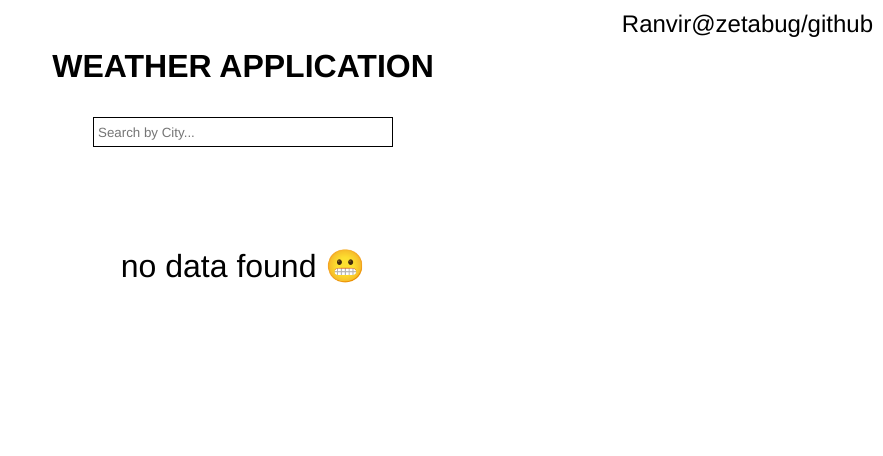
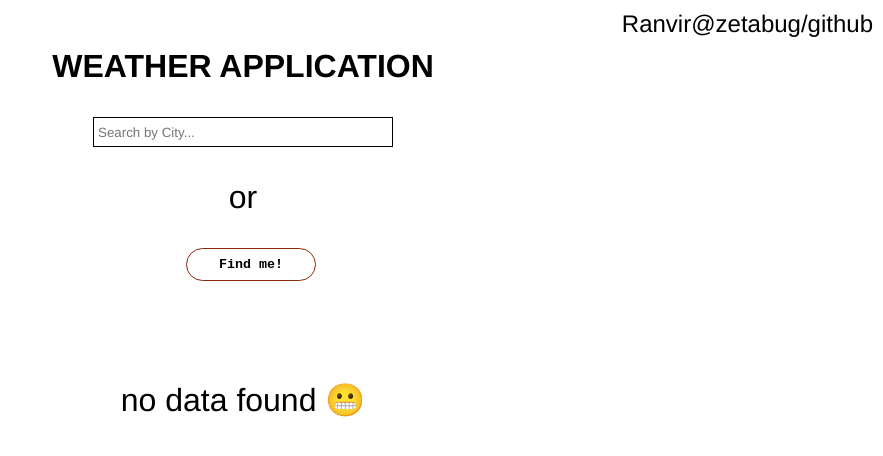
Before and after one commit to zetabug/react-weather-application, a React (Create React App) app: page / in a window 1280 px wide. Shown: the top 456 px of the page, without its empty margins (397-1280 px from the left). Built offline with nearby package versions, Linux system fonts and the light colour scheme; no server answers.

Commit message:
added a geo localisation functionality

```diff
--- a/src/App.js
+++ b/src/App.js
@@ -1,15 +1,24 @@
-import React from 'react'
+import React from 'react';
 import { useState, useEffect } from 'react';
-import './app.css'
-
+import './app.css';
 
 function App() {
-  const [data, setData] = useState(null)
-  const [place, setPlace] = useState(null)
-  const [search, setSearch] = useState("")
+  const [data, setData] = useState(null);
+  const [place, setPlace] = useState(null);
+  const [search, setSearch] = useState('');
+  const [location, setLocation] = useState('');
 
   function handleSearch(e) {
-    setSearch(e.target.value)
+    setSearch(e.target.value);
+  }
+
+  async function geoHandler() {
+    await navigator.geolocation.getCurrentPosition((position) => {
+      const crd = position.coords;
+      const latitude = crd.latitude;
+      const longitude = crd.longitude;
+      setLocation(`${latitude},${longitude}`);
+    });
   }
 
   useEffect(() => {
@@ -17,49 +26,80 @@ function App() {
       method: 'GET',
       headers: {
         'X-RapidAPI-Key': '0173291af0msh62b3ca25953f210p13d732jsn66b4d9f97708',
-        'X-RapidAPI-Host': 'weatherapi-com.p.rapidapi.com'
-      }
+        'X-RapidAPI-Host': 'weatherapi-com.p.rapidapi.com',
+      },
     };
 
     async function fetchdata() {
-      const url = `https://weatherapi-com.p.rapidapi.com/current.json?q=${search}`
-      const response = await fetch(url, options).then(response => response.json())
-      setPlace(response.location)
-      setData(response.current)
+      const url = `https://weatherapi-com.p.rapidapi.com/current.json?q=${location}`;
+      const response = await fetch(url, options).then((response) =>
+        response.json()
+      );
+      setPlace(response.location);
+      setData(response.current);
     }
 
-    fetchdata()
-  }, [search])
+    fetchdata();
+  }, [location]);
+
+  useEffect(() => {
+    const options = {
+      method: 'GET',
+      headers: {
+        'X-RapidAPI-Key': '0173291af0msh62b3ca25953f210p13d732jsn66b4d9f97708',
+        'X-RapidAPI-Host': 'weatherapi-com.p.rapidapi.com',
+      },
+    };
+
+    async function fetchdata() {
+      const url = `https://weatherapi-com.p.rapidapi.com/current.json?q=${search}`;
+      const response = await fetch(url, options).then((response) =>
+        response.json()
+      );
+      setPlace(response.location);
+      setData(response.current);
+    }
+
+    fetchdata();
+  }, [search]);
 
   return (
     <>
-    <div className="container">
-      <h1>WEATHER APPLICATION</h1>
-      <div className="search-sec">
-        <input type="text" placeholder="Search by City..." onChange={handleSearch} />
-      </div>
+      <div className="container">
+        <h1>WEATHER APPLICATION</h1>
+        <div className="search-sec">
+          <input
+            type="text"
+            placeholder="Search by City..."
+            onChange={handleSearch}
+          />
+        </div>
+        <div>
+          <p>or</p>
+        </div>
+        <div>
+          <button onClick={geoHandler}>Find me!</button>
+        </div>
+        <br />
+        <br />
 
-      <br /><br />
-
-      {
-        !data ? (
+        {!data ? (
           <p>no data found 😬</p>
         ) : (
           <div className="output-sec">
-            <div className='location'>{place.name}, {place.region}</div>
+            <div className="location">
+              {place.name}, {place.region}
+            </div>
             <img src={data.condition.icon} alt="" />
             <div className="sky-status">{data.condition.text}</div>
             <div className="temp">Temperature : {data.temp_c}°C</div>
             <div className="humidity">Humidity : {data.humidity}</div>
           </div>
-        )
-      }
+        )}
       </div>
-      <span className="credit" >Ranvir@zetabug/github</span>
+      <span className="credit">Ranvir@zetabug/github</span>
     </>
   );
-
-
 }
 
 export default App;
--- a/src/app.css
+++ b/src/app.css
@@ -1,13 +1,16 @@
-*,::after,::before{
-    padding: 0;margin: 0;
+*,
+::after,
+::before {
+  padding: 0;
+  margin: 0;
   box-sizing: border-box;
   font-family: 'Franklin Gothic Medium', 'Arial Narrow', Arial, sans-serif;
 }
-h1{
+h1 {
   text-align: center;
   margin-top: 3rem;
 }
-.container{
+.container {
   height: 100vh;
   width: 100%;
   display: flex;
@@ -15,7 +18,7 @@ h1{
   align-items: center;
   gap: 2rem;
 }
-input{
+input {
   outline: none;
   border: 1px solid black;
   width: 300px;
@@ -23,25 +26,36 @@ input{
   padding: 4px;
   color: #000;
 }
-.output-sec{
+.output-sec {
   display: flex;
   flex-direction: column;
   align-items: center;
-    gap: .8rem;
+  gap: 0.8rem;
   font-size: 1.5rem;
 }
-.output-sec .location{
+.output-sec .location {
   text-transform: uppercase;
 }
-img{
+img {
   height: 100px;
 }
-.credit{
+.credit {
   position: fixed;
   top: 10px;
   right: 10px;
   font-size: 1.5rem;
 }
-p{
+p {
   font-size: 2rem;
 }
+
+button {
+  cursor: pointer;
+  background-color: transparent;
+  border: 1px solid #8a2b06;
+  padding: 0.5rem 2rem;
+  border-radius: 25px;
+  margin-left: 1rem;
+  font-family: 'Courier New', Courier, monospace;
+  font-weight: bold;
+}
```
Lines whose indentation alone changed are shown as unchanged.
